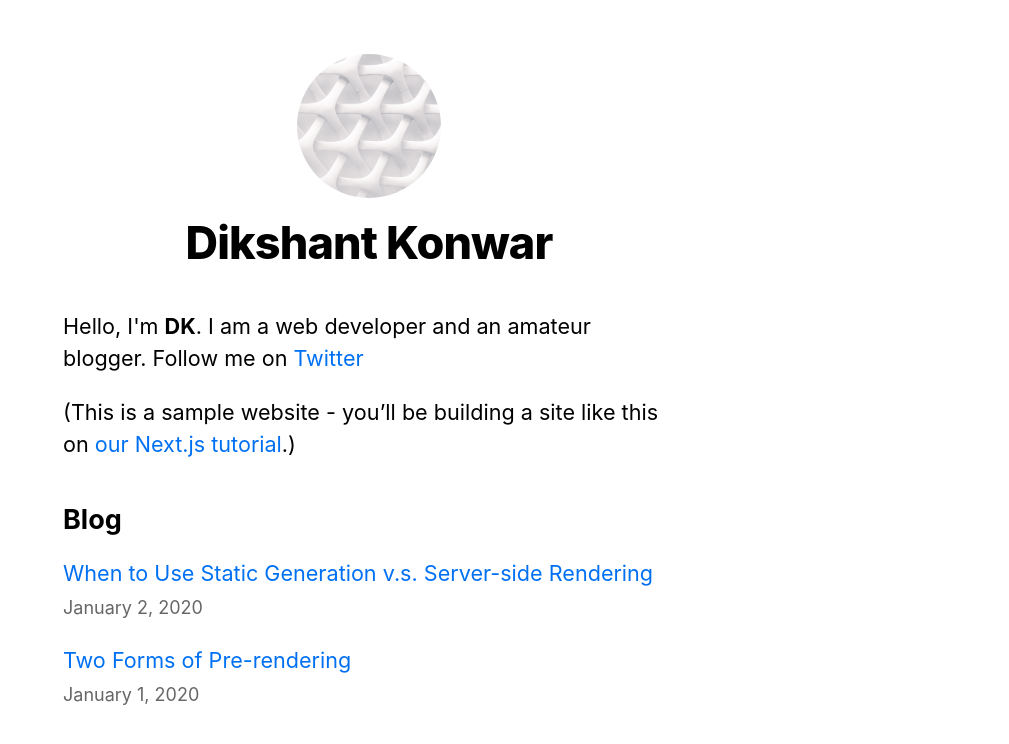
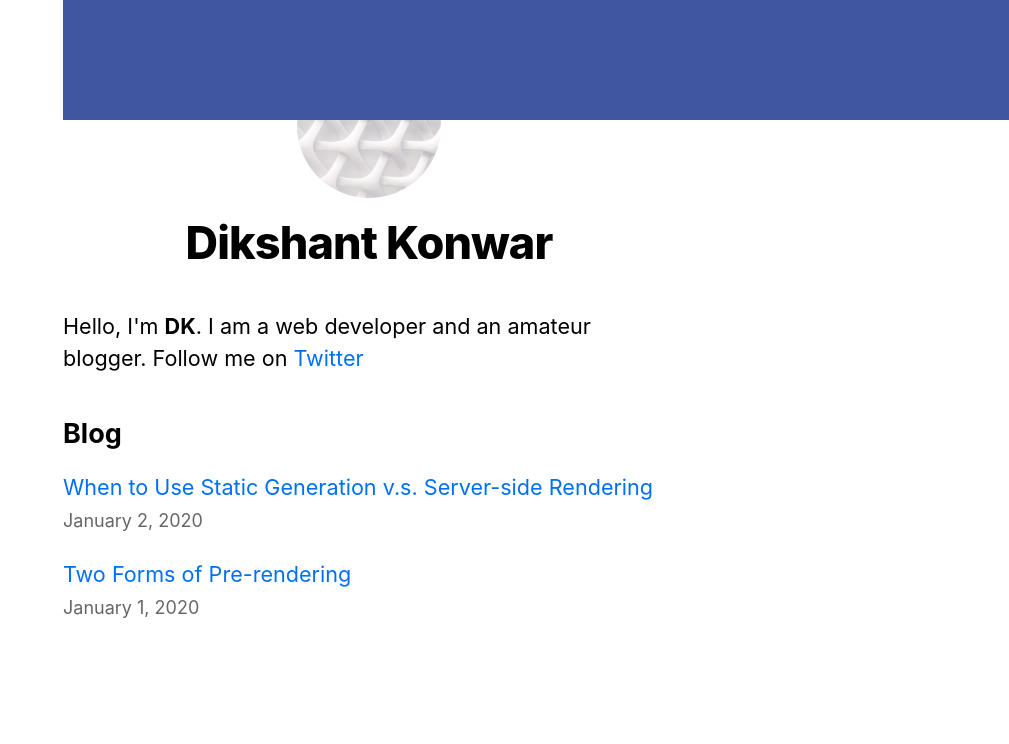
Before and after one commit to dikshantkunwar/dk-blogs, a Next.js app: page / in a window 1280 px wide. Shown: the top 744 px of the page, without its empty margins (271-1280 px from the left). Built offline with nearby package versions, Linux system fonts and the light colour scheme.

Commit message:
nav added and cut back some excess elemets

```diff
--- a/components/nav.js
+++ b/components/nav.js
@@ -1,11 +1,8 @@
-import Styles from '../nav.module.css'
+import Styles from './nav.module.css'
 
 export default function Nav() {
   return (
-    <div className='nav'>
-    <span>tweeter</span>
-    <div class="newtweet">
-    </div>
+    <div className={Styles.nav}>
     </div>
   )
 }
--- a/components/nav.module.css
+++ b/components/nav.module.css
@@ -1,4 +1,4 @@
-nav {
+.nav {
   height: 120px;
   width: 100%;
   background-color: #4056A1;
@@ -7,12 +7,12 @@ nav {
   position: fixed;
   top: 0;
 }
-nav span {
+.nav span {
   font-family: "Bungee", cursive;
   font-size: xx-large;
 }
 
-nav.scrolled {
+.nav.scrolled {
   background-color: #e6a719;
   background-image: url("https://www.transparenttextures.com/patterns/back-pattern.png");
   transition: background-color 200ms linear;
--- a/pages/index.js
+++ b/pages/index.js
@@ -4,6 +4,7 @@ import utilStyles from '../styles/utils.module.css'
 import { getSortedPostsData } from '../lib/posts'
 import Link from 'next/link'
 import Date from '../components/date'
+import Nav from '../components/nav'
 
 export async function getStaticProps() {
   const allPostsData = getSortedPostsData()
@@ -17,15 +18,12 @@ export async function getStaticProps() {
 export default function Home({ allPostsData }) {
   return (
     <Layout home>
+      <Nav />
       <Head>
         <title>{siteTitle}</title>
       </Head>
       <section className={utilStyles.headingMd}>
         <p>Hello, I'm <strong>DK</strong>. I am a web developer and an amateur blogger. Follow me on <a href="https://twitter.com/dkshynt">Twitter</a></p>
-        <p>
-          (This is a sample website - you’ll be building a site like this on{' '}
-          <a href="https://nextjs.org/learn">our Next.js tutorial</a>.)
-        </p>
       </section>
       <section className={`${utilStyles.headingMd} ${utilStyles.padding1px}`}>
         <h2 className={utilStyles.headingLg}>Blog</h2>
```
